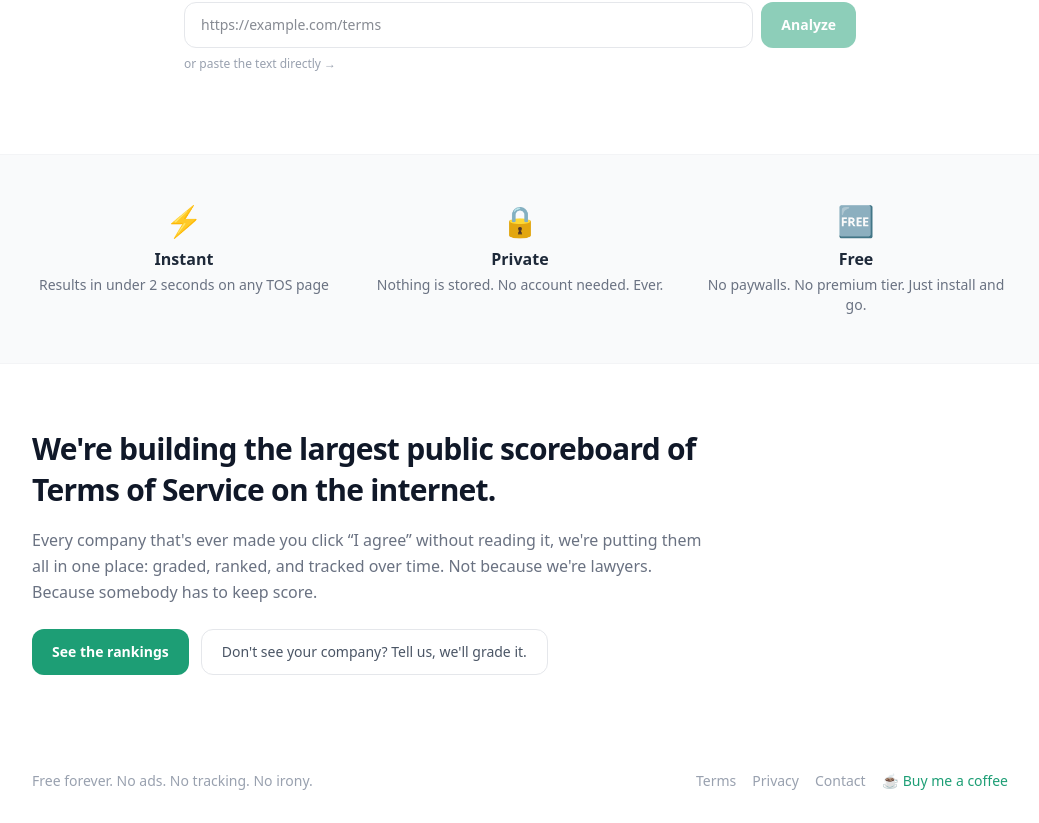
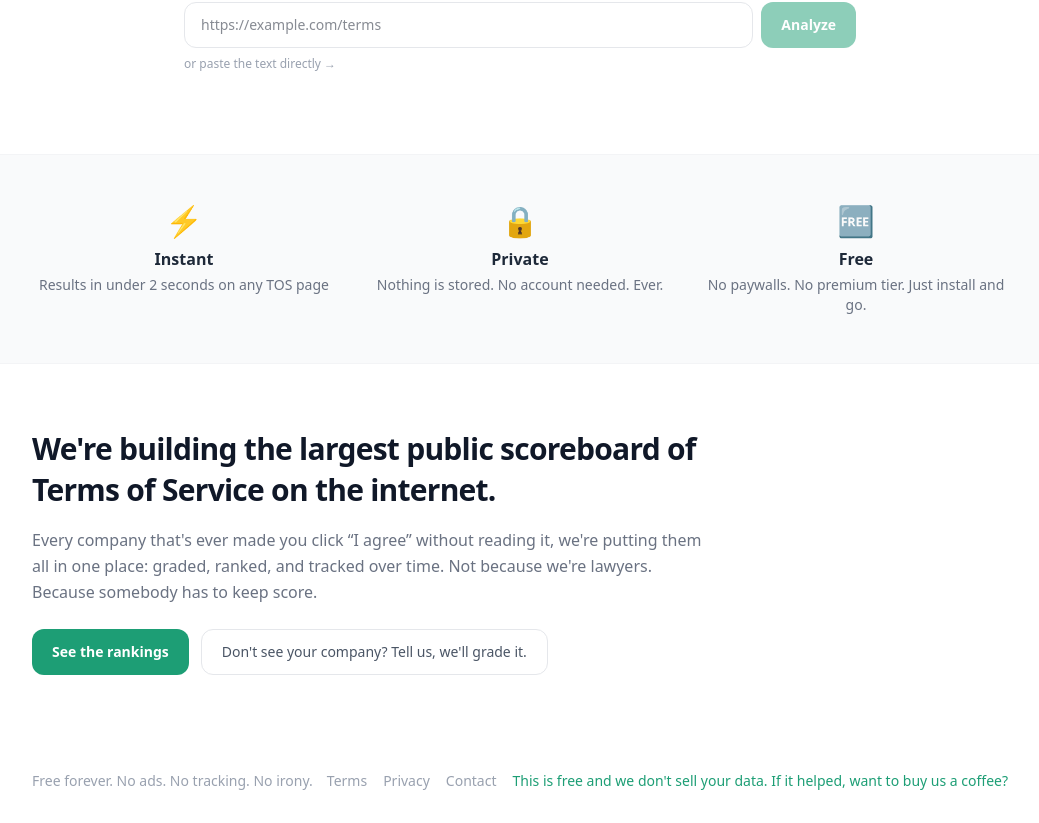
Before and after one commit to josepablomujica/whoreadtos, a Next.js app in the folder web/: page / in a window 1280 px wide. Shown: the part 582-1405 px from the top of the page, without its empty margins (120-1159 px from the left). Built offline with nearby package versions, Linux system fonts and the light colour scheme.

Commit message:
feat: update ko-fi call-to-action text across extension and web
Replace short coffee prompts with a privacy-first message that builds trust before the ask.

Co-Authored-By: Claude Sonnet 4.6 <noreply@anthropic.com>

```diff
--- a/web/app/blog/[slug]/page.tsx
+++ b/web/app/blog/[slug]/page.tsx
@@ -96,7 +96,7 @@ export default async function BlogPost(
       <footer className="max-w-3xl mx-auto px-6 py-8 flex items-center justify-between text-sm text-gray-400 border-t border-gray-100 mt-6">
         <Link href="/" className="hover:text-[#1D9E75] transition-colors">← Who Read ToS</Link>
         <a href="https://ko-fi.com/wereadtos" target="_blank" rel="noopener noreferrer" className="hover:text-[#1D9E75]">
-          ☕ Buy us a coffee
+          This is free and we don&apos;t sell your data. If it helped, want to buy us a coffee?
         </a>
       </footer>
     </div>
--- a/web/app/blog/page.tsx
+++ b/web/app/blog/page.tsx
@@ -93,7 +93,7 @@ export default async function BlogIndex() {
       <footer className="max-w-5xl mx-auto px-6 py-8 flex items-center justify-between text-sm text-gray-400 border-t border-gray-100 mt-10">
         <Link href="/" className="hover:text-[#1D9E75] transition-colors">← Who Read ToS</Link>
         <a href="https://ko-fi.com/wereadtos" target="_blank" rel="noopener noreferrer" className="hover:text-[#1D9E75]">
-          ☕ Buy us a coffee
+          This is free and we don&apos;t sell your data. If it helped, want to buy us a coffee?
         </a>
       </footer>
     </div>
--- a/web/app/components/KofiLink.tsx
+++ b/web/app/components/KofiLink.tsx
@@ -1,5 +1,5 @@
 export default function KofiLink({
-  children = 'Invítanos un café ☕',
+  children = "This is free and we don't sell your data. If it helped, want to buy us a coffee?",
   className = 'hover:text-[#1D9E75] transition-colors',
 }: {
   children?: React.ReactNode;
--- a/web/app/page.tsx
+++ b/web/app/page.tsx
@@ -102,7 +102,7 @@ export default function Home() {
             rel="noopener noreferrer"
             className="text-[#1D9E75] hover:underline"
           >
-            ☕ Buy me a coffee
+            This is free and we don&apos;t sell your data. If it helped, want to buy us a coffee?
           </a>
         </div>
       </footer>
--- a/web/app/rankings/[slug]/page.tsx
+++ b/web/app/rankings/[slug]/page.tsx
@@ -193,7 +193,7 @@ export default async function CompanyDetail(
       <footer className="max-w-3xl mx-auto px-6 py-8 flex items-center justify-between text-sm text-gray-400 border-t border-gray-100 mt-6">
         <Link href="/" className="hover:text-[#1D9E75] transition-colors">← Who Read ToS</Link>
         <a href="https://ko-fi.com/wereadtos" target="_blank" rel="noopener noreferrer" className="hover:text-[#1D9E75]">
-          ☕ Buy us a coffee
+          This is free and we don&apos;t sell your data. If it helped, want to buy us a coffee?
         </a>
       </footer>
     </div>
--- a/web/app/rankings/page.tsx
+++ b/web/app/rankings/page.tsx
@@ -174,7 +174,7 @@ export default function Rankings() {
       <footer className="max-w-5xl mx-auto px-6 py-8 flex items-center justify-between text-sm text-gray-400 border-t border-gray-100 mt-10">
         <Link href="/" className="hover:text-[#1D9E75] transition-colors">← Who Read ToS</Link>
         <a href="https://ko-fi.com/wereadtos" target="_blank" rel="noopener noreferrer" className="hover:text-[#1D9E75]">
-          ☕ Buy us a coffee
+          This is free and we don&apos;t sell your data. If it helped, want to buy us a coffee?
         </a>
       </footer>
     </div>
```
Also changed, not shown: 1 other file (tests, documents, lock files or other folders).
